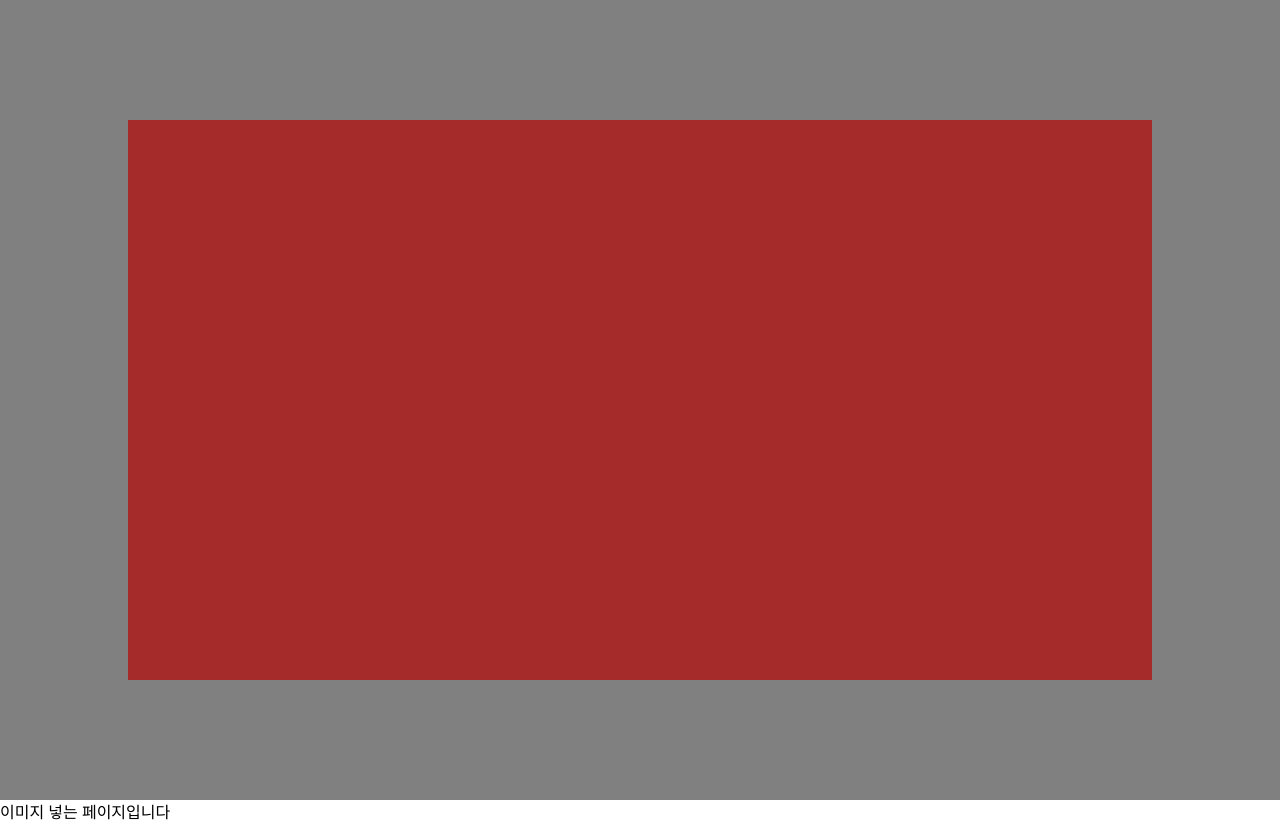
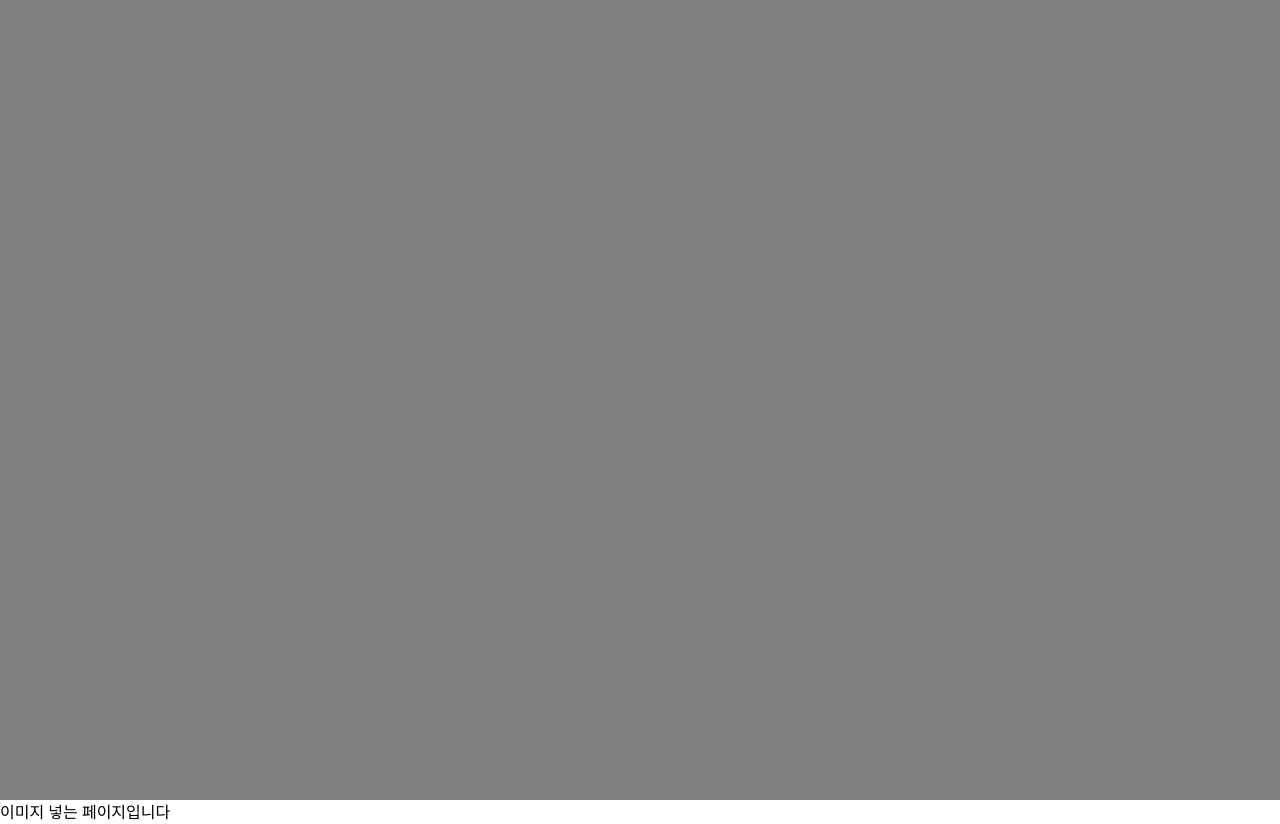
Before and after one commit to SVTeamJ/DeepBlue, a React (Vite) app in the folder frontend/: page / in a window 1280 px wide. Built offline with nearby package versions, Linux system fonts and the light colour scheme.

Commit message:
design: css수정

```diff
--- a/frontend/src/components/fishList/index.scss
+++ b/frontend/src/components/fishList/index.scss
@@ -10,8 +10,8 @@
   height: 100vh;
 }
 
-.fishList_view-encyclopedia {
+.fishList_view-encyclopedia-box {
   width: 80vw;
   height: 70vh;
-  background-color: brown;
+  background-color: #af5800;
 }
```
